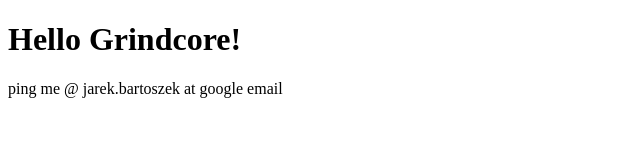
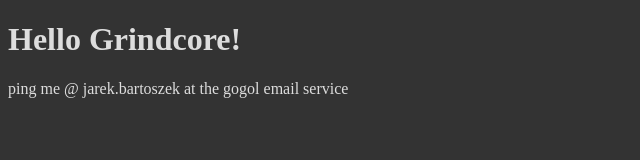
Before and after one commit to jbarek/grindcore, a plain HTML site: page index.html in a window 1280 px wide. Shown: the whole page, without its empty margins (0-640 px from the left). Drawn offline with Linux system fonts and the light colour scheme.

Commit message:
Update index.html

```diff
--- a/index.html
+++ b/index.html
@@ -1,7 +1,15 @@
 <!DOCTYPE html>
 <html>
+<head>
+  <style>
+  body {
+    background: #333;
+    color: #ddd;
+  }
+  </style>
+</head>
 <body>
 <h1>Hello Grindcore!</h1>
-<p>ping me @ jarek.bartoszek at google email</p>
+<p>ping me @ jarek.bartoszek at the gogol email service</p>
 </body>
 </html>
```
